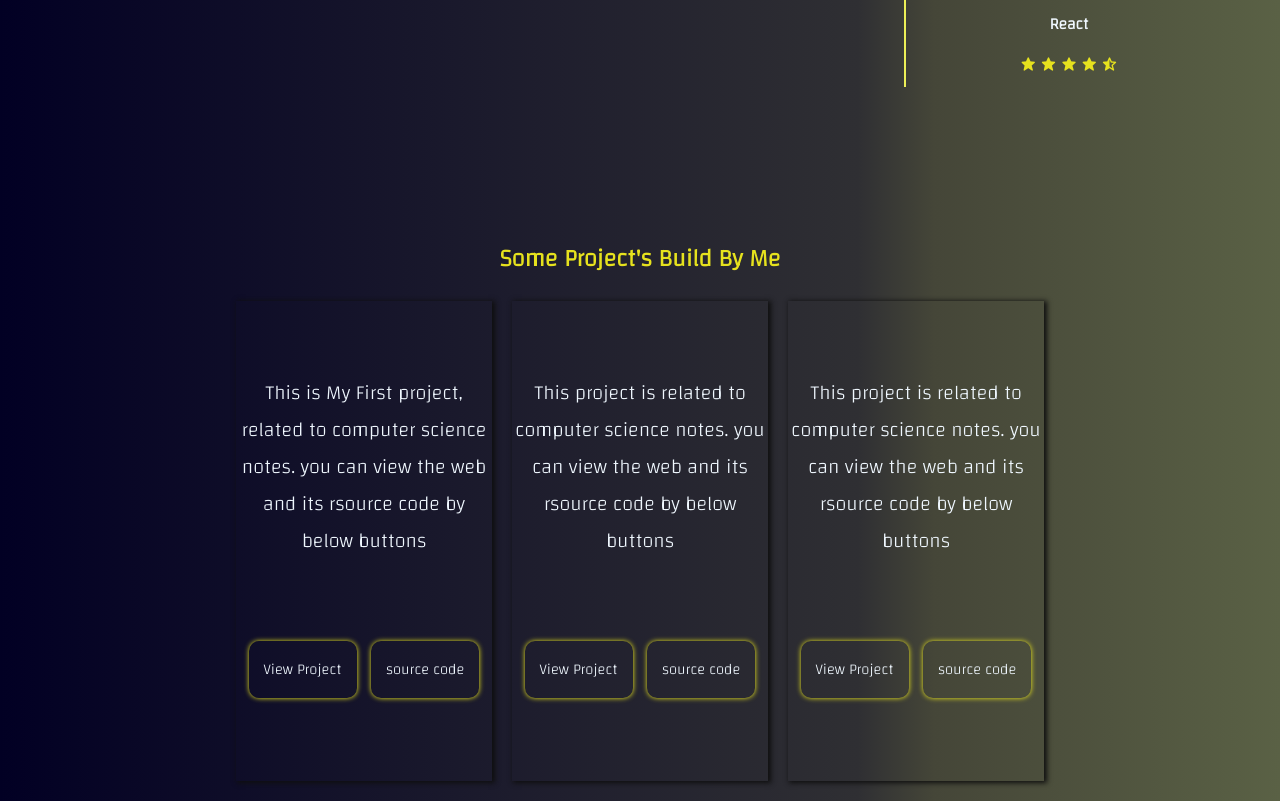
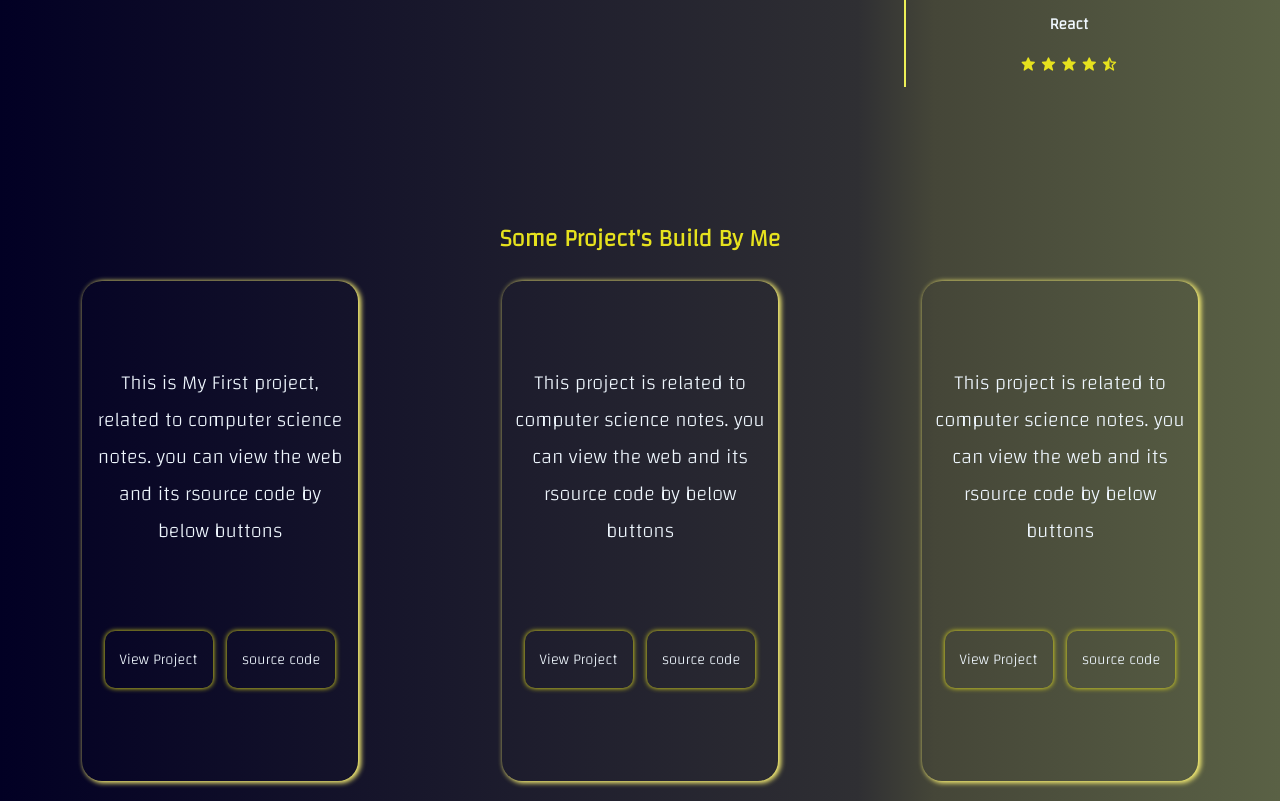
Before and after one commit to sahilsindwal/my-portfolio, a plain HTML site: page index.html in a window 1280 px wide. Shown: the part 515-1316 px from the top of the page. Drawn offline with nearby package versions, Linux system fonts and the light colour scheme.

Commit message:
Portfolio: Update project cards

```diff
--- a/style.css
+++ b/style.css
@@ -117,32 +117,33 @@ header {
 
 .projects {
     position: relative;
-    top: 150px;
+    top: 130px;
     color: aliceblue;
     height: max-content;
     display: flex;
     justify-content: center;
-    align-items: center;
     flex-direction: column;
 
 }
 
 .projects h2 {
+    text-align: center;
     padding: 10p;
     text-align: center;
     color: rgb(230, 226, 30);
-    width: max-content;
 }
 
 .art {
     padding: 10px;
     display: flex;
-    justify-content: center;
+    justify-content: space-around;
     align-items: center;
 }
 
 .cs-notes {
-    box-shadow: 2px 1px 5px 1px rgb(15, 15, 15);
+    border-radius: 20px;
+    padding: 10px;
+    box-shadow: 2px 1px 5px 1px rgb(252, 243, 116);
     margin: 10px;
     height: 60vh;
     width: 20vw;
```
